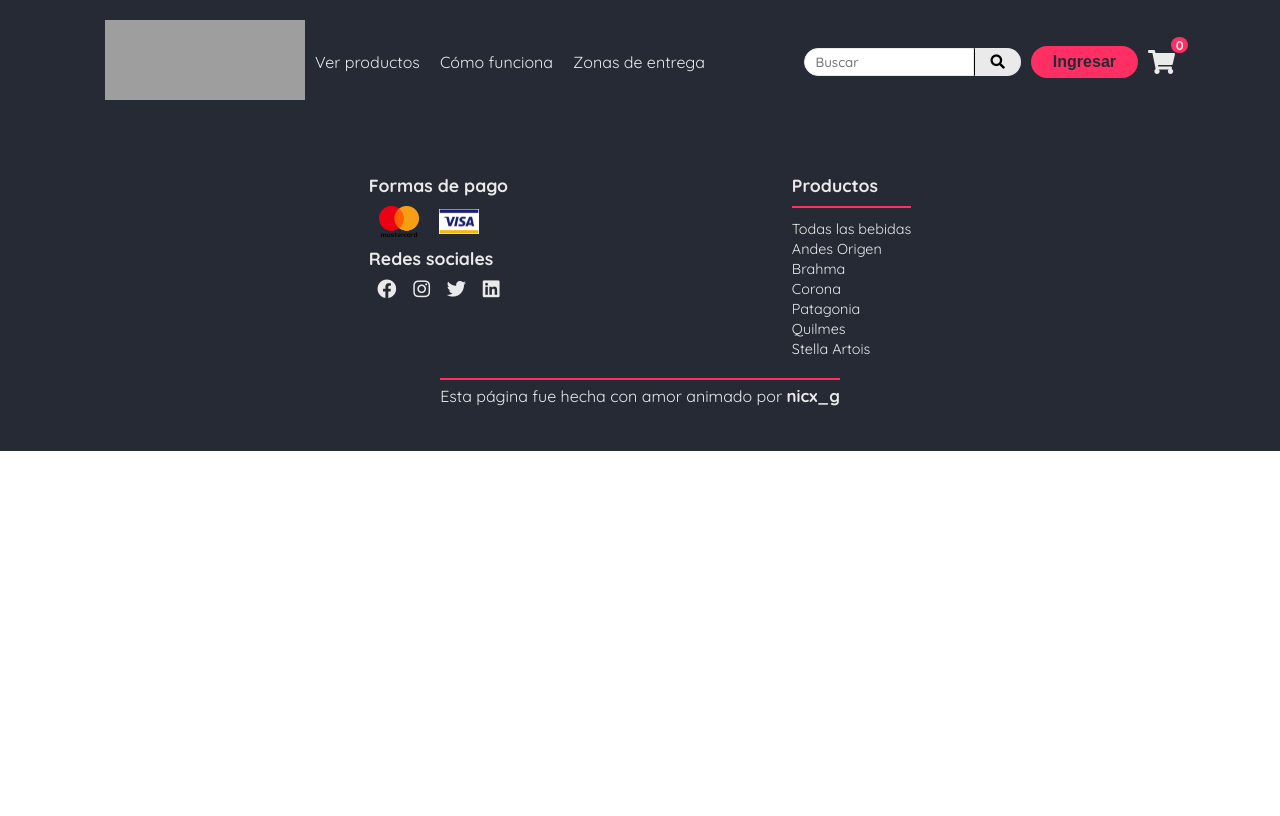
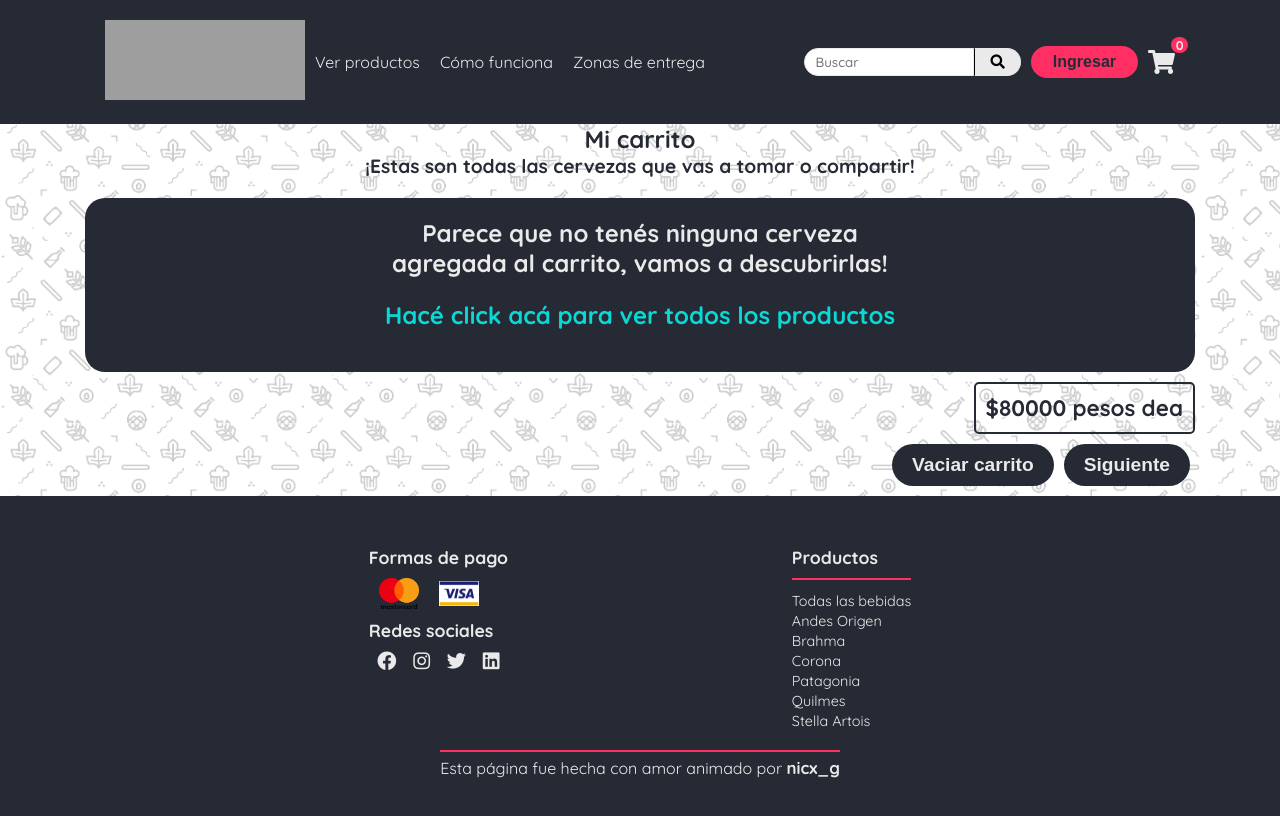
Before and after one commit to nicx-g/alcoholizAR, a React (Create React App) app: page /cart in a window 1280 px wide. Shown: the top 816 px of the page. Built offline with nearby package versions, Linux system fonts and the light colour scheme; grey boxes are pictures that could not be loaded.

Commit message:
Hice el css de /cart y modifiqué algunas propiedade css de CartWidget

```diff
--- a/src/App.jsx
+++ b/src/App.jsx
@@ -1,4 +1,4 @@
-import {BrowserRouter, Switch, Route} from 'react-router-dom';
+import {BrowserRouter, Switch, Route, Redirect} from 'react-router-dom';
 import {useState} from 'react';
 
 import EnConstruccion from './components/Home/EnConstruccion';
@@ -25,7 +25,15 @@ function App() {
 
                 <Switch>
                     <Route exact path="/">
+                        <Redirect to="/home"/>
+                    </Route>
+
+                    <Route exact path="/home">
                         <EnConstruccion />
+                    </Route>
+
+                    <Route path="/coder-reactjs-7130">
+                        <Redirect to="/home"/>
                     </Route>
 
                     <Route path="/productos/:productos_cerveza?">
--- a/src/components/Cart/Cart.jsx
+++ b/src/components/Cart/Cart.jsx
@@ -1,16 +1,60 @@
 import {useContext} from 'react';
 import {Store} from '../../store/index';
+import {Link} from 'react-router-dom'
 
+import Container from '../Global/Container/Container';
 
 const Cart = () => {
     const [data, setData] = useContext(Store);
+    console.log(data)
 
     return (
-        data.items.map(item => {
-            return (
-                <h1>{item.titulo}</h1>
-            )
-        })
+        <div className="cart">
+            <Container>
+                <div className="cart__vendor">
+                    <h1 className="cart__vendor-title">Mi carrito</h1>
+                    <h2 className="cart__vendor-subtitle">¡Estas son todas las cervezas que vas a tomar o compartir!</h2>
+                </div>
+                <div className="cart__wrapperItems">
+                    {data.items.length >= 1 ?
+                    data.items.map(item => {
+                        return (
+                            <div className="cart__wrapperItems__item">
+                        <div className="cart__wrapperItems__item__pic">
+                            <img src="https://loremflickr.com/150/150" alt=""/>
+                        </div>
+                        <div className="cart__wrapperItems__item__vendor">
+                            <h3 className="cart__wrapperItems__item__vendor-title">{item.data.titulo}</h3>
+                            <p className="cart__wrapperItems__item__vendor-description">{item.data.descripcion}</p>
+                            <p className="cart__wrapperItems__item__vendor-qty">{item.cantidadProductos} unidades</p>
+                            <p className="cart__wrapperItems__item__vendor-price">${item.data.precio} ARS</p>
+                        </div>
+                        <div className="cart__wrapperItems__item__actions">
+                            <i className="far fa-plus-square"></i>
+                            <i className="fas fa-trash"></i>
+                            <i className="far fa-minus-square"></i>
+                        </div>
+                    </div>
+                        )
+                    }) :
+                    <div className="sinProductos">
+                        <h2>Parece que no tenés ninguna cerveza agregada al carrito, vamos a descubrirlas!</h2>
+                        <Link to='/productos'>Hacé click acá para ver todos los productos</Link>
+                    </div>}
+                </div>
+                <div className="cart__totalPrice">
+                    <p>$80000 pesos dea</p>
+                </div>
+                <div className="cart__actions">
+                    <div className="cart__actions__emptyCart">
+                        <button>Vaciar carrito</button>
+                    </div>
+                    <div className="cart__actions__finish">
+                        <button>Siguiente</button>
+                    </div>
+                </div>
+            </Container>
+        </div>
     )
 }
 
--- /dev/null
+++ b/src/components/Cart/_cart.scss
@@ -0,0 +1,155 @@
+.cart{
+
+    &__vendor{
+        align-items: center;
+        display: flex;
+        flex-direction: column;
+        justify-content: center;
+        margin: 20px 0;
+
+        &-title{
+            color: map-get($map: $colors, $key: primary);
+            font-size: 1.5rem;
+            font-weight: bold;
+        }
+
+        &-subtitle{
+            color: map-get($map: $colors, $key: primary);
+            font-size: 1.2rem;
+            font-weight: 700;
+        }
+    }
+
+    &__wrapperItems{
+        max-height: 600px;
+        overflow-y: scroll;
+
+        &__item{
+            background-color: map-get($map: $colors, $key: primary);
+            border-bottom: map-get($map: $colors, $key: quaternary) 1px solid;
+            border-radius: 5px;
+            align-items: center;
+            display: flex;
+            justify-content: space-evenly;
+            padding: 10px;
+
+            &__pic{
+                width: 20%;
+            }
+
+            &__vendor{
+                align-items: center;
+                display: flex;
+                justify-content: space-around;
+                width: 75%;
+
+                &-title{
+                    color: map-get($map: $colors, $key: quaternary);
+                    font-size: 1.3rem;
+                    font-weight: 500;
+                }
+
+                &-description, &-price, &-qty{
+                    color: map-get($map: $colors, $key: secondary);
+                    font-size: 1rem;
+                    font-weight: 400;
+                }
+            }
+
+            &__actions{
+                display: flex;
+                flex-direction: column;
+                justify-content: space-evenly;
+
+                i{
+                    color: map-get($map: $colors, $key: secondary);
+                    cursor: pointer;
+                    font-size: 1.3rem;
+                    margin: 10px 0;
+                    transition: all .3s ease-in-out;
+
+                    &:hover{
+                        transform: translateX(-5px);
+                    }
+                }
+            }
+        }
+    }
+    &__totalPrice{
+        display: flex;
+        justify-content: flex-end;
+        margin: 10px 0;
+
+        p{
+            border: 2px solid map-get($map: $colors, $key: primary);
+            border-radius: 5px;
+            color: map-get($map: $colors, $key: primary);
+            font-size: 1.4rem;
+            font-weight: bold;
+            padding: 10px;
+        }
+    }
+
+    &__actions{
+        margin: 10px 0;
+        display: flex;
+        justify-content: flex-end;
+
+        &__emptyCart, &__finish{
+            button{
+                background-color: map-get($map: $colors, $key: primary);
+                border: 0;
+                border-radius: 999px;
+                color: map-get($map: $colors, $key: secondary);
+                cursor: pointer;
+                font-size: 1.2rem;
+                font-weight: bold;
+                margin: 0 5px;
+                padding: 10px 20px;
+                outline: none;
+                text-align: center;
+                transition: all .3s ease-in;
+                width: auto;
+
+                &:hover{
+                    background: map-get($map: $colors, $key: quaternary);
+                    color: map-get($map: $colors, $key: primary);
+                }
+            }
+        }
+    }
+}
+
+.sinProductos{
+    align-items: center;
+    background-color: map-get($map: $colors, $key: primary);
+    border-radius: 20px;
+    display: flex;
+    flex-direction: column;
+    justify-content: center;
+    padding: 20px;
+    width: auto;
+
+    h2{
+        color: map-get($map: $colors, $key: secondary);
+        font-size: 1.5rem;
+        font-weight: bold;
+        max-width: 500px;
+        text-align: center;
+    }
+    a{
+        border: 2px transparent solid;
+        color: map-get($map: $colors, $key: quaternary);
+        font-size: 1.5rem;
+        font-weight: bold;
+        margin: 10px 0;
+        padding: 10px;
+        text-decoration: none;
+        transition: all .5s ease-in-out;
+
+        &:hover{
+            border: 2px map-get($map: $colors, $key: quaternary) solid;
+            border-radius: 5px;
+        }
+    }
+}
--- /dev/null
+++ b/src/components/Category/_category.scss
@@ -0,0 +1,3 @@
+.productos{
+    margin-top: 180px;
+}
--- a/src/components/Products/Categories/_categoriesNav.scss
+++ b/src/components/Products/Categories/_categoriesNav.scss
@@ -1,5 +1,10 @@
 .categories{
     background-color: map-get($map: $colors, $key: primary);
+    margin-top: 124px;
+    margin-bottom: 5px;
+    position: fixed;
+    top: 0;
+    width: 100%;
 
     ul{
         align-items: center;
--- a/src/components/Products/ItemList/ItemList.jsx
+++ b/src/components/Products/ItemList/ItemList.jsx
@@ -1,4 +1,4 @@
-import {NavLink} from 'react-router-dom';
+import {NavLink, Link} from 'react-router-dom';
 import Preloader from '../../Global/Preloader/Preloader';
 
 const ItemList = ({productsArray, productsCategory}) => {
@@ -25,7 +25,7 @@ const ItemList = ({productsArray, productsCategory}) => {
                                 <span>El precio es: ${product.data.precio}</span>
                             </div>
                             <div className="itemList__detail">
-                                <NavLink to={`/detail/${product.id}`}>Ver producto</NavLink>
+                                <Link to={`/detail/${product.id}`}>Ver producto</Link>
                             </div>
                         </div>
                     )
--- a/src/components/global/Navbar/CartWidget/CartWidget.jsx
+++ b/src/components/global/Navbar/CartWidget/CartWidget.jsx
@@ -25,10 +25,10 @@ const CartWidget = ({showHide}) => {
                                         <img src="https://loremflickr.com/50/100" alt="producto"/>
                                     </div>
                                     <div className="cartWidget__items__item__wrapper__detail">
-                                        <h4>{item.titulo}</h4>
-                                        <p>{item.descripcion}</p>
-                                        <p>{item.cantidadProductos}</p>
-                                        <p>${item.precio}</p>
+                                        <h4>{item.data.titulo}</h4>
+                                        <p>{item.data.descripcion}</p>
+                                        <p>{item.cantidadProductos} unidades</p>
+                                        <p>${item.data.precio}</p>
                                     </div>
                                 </div>
                                 <div className="cartWidget__items__item__delete">
--- a/src/styles/main.scss
+++ b/src/styles/main.scss
@@ -16,3 +16,5 @@
 @import '../components/Products/ItemList/itemList';
 @import '../components/Products/itemListContainer/itemListContainer';
 @import '../components/Products/ProductosRecomendados/productosRecomendados';
+@import '../components/Category/category';
+@import '../components/Cart/cart';
```
Also changed, not shown: src/components/Products/ItemDetail/ItemDetail.jsx (+7 -23 lines), src/components/global/Navbar/CartWidget/_cartWidget.scss (+22 -9 lines), 1 other file (tests, documents, lock files or other folders).
